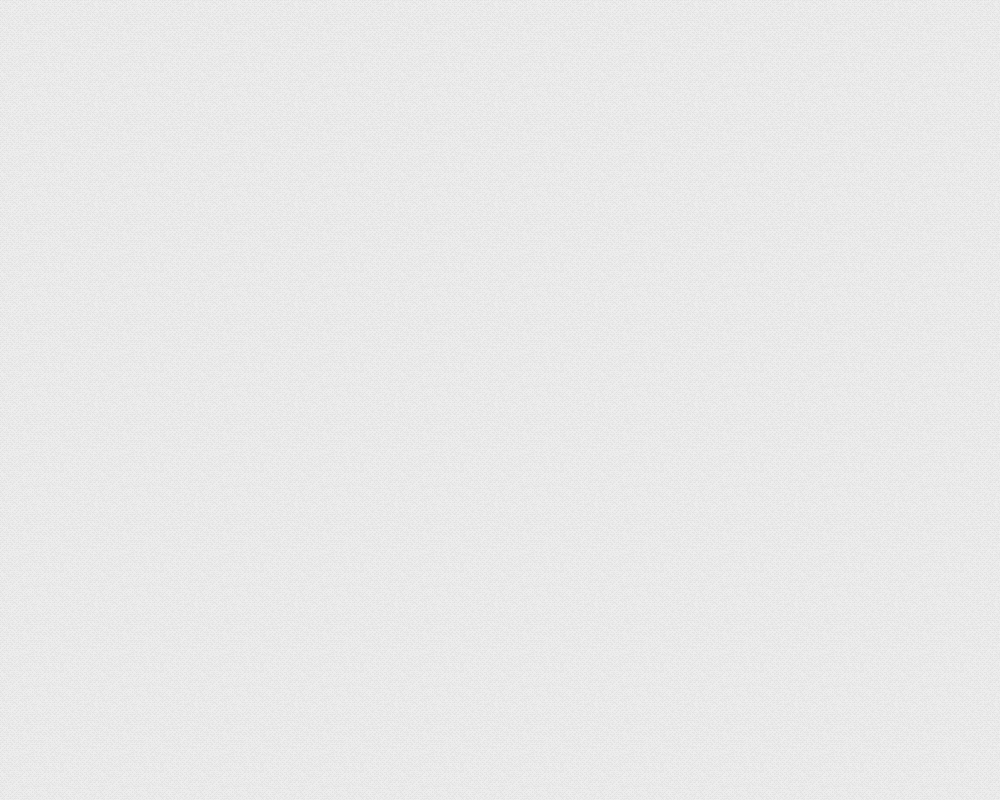
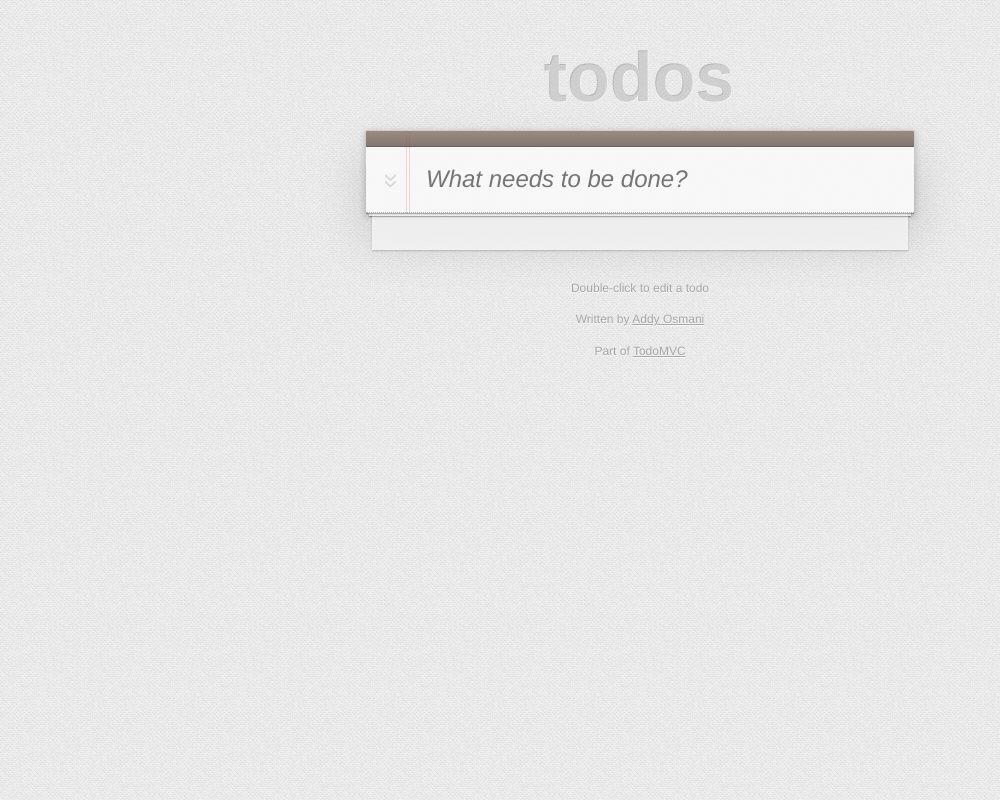
Before and after one commit to bertrandom/backbone-todo-example, a plain HTML site: page index.html in a window 1280 px wide. Shown: the whole page, without its empty margins (0-1000 px from the left). Drawn offline with Linux system fonts and the light colour scheme.

Commit message:
application's static HTML

```diff
--- a/index.html
+++ b/index.html
@@ -17,5 +17,22 @@
     <script src="js/views/app.js"></script>
     <script src="js/routers/router.js"></script>
     <script src="js/app.js"></script> -->
+    <section id="todoapp">
+		<header id="header">
+			<h1>todos</h1>
+			<input id="new-todo" placeholder="What needs to be done?" autofocus>
+		</header>
+		<section id="main">
+			<input id="toggle-all" type="checkbox">
+			<label for="toggle-all">Mark all as complete</label>
+			<ul id="todo-list"></ul>
+		</section>
+		<footer id="footer"></footer>
+	</section>
+	<footer id="info">
+		<p>Double-click to edit a todo</p>
+		<p>Written by <a href="http://addyosmani.github.com/todomvc/">Addy Osmani</a></p>
+		<p>Part of <a href="http://todomvc.com">TodoMVC</a></p>
+	</footer>
 </body>
 </html>
```
